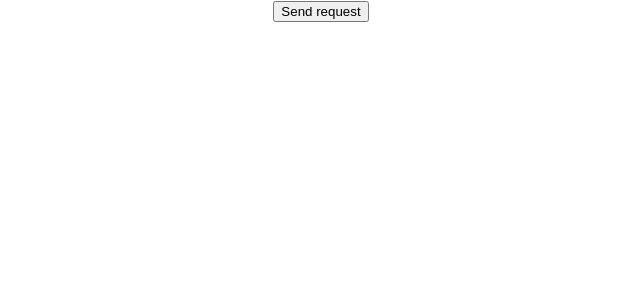
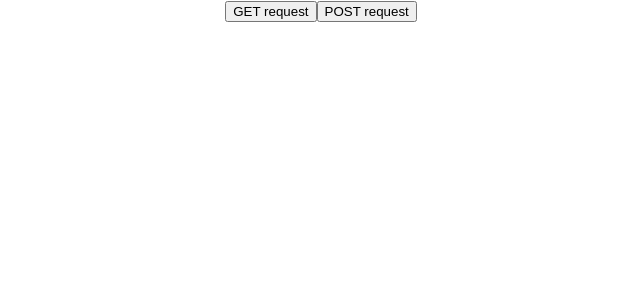
Before and after one commit to NikolayLemehov/counting2, a React (Create React App) app: page / in a window 1280 px wide. Shown: the top 300 px of the page, without its empty margins (319-959 px from the left). Built offline with nearby package versions, Linux system fonts and the light colour scheme.

Commit message:
Add POST button, add config

```diff
--- a/src/componets/App.js
+++ b/src/componets/App.js
@@ -1,17 +1,25 @@
 import './App.css';
 import axios from "axios";
+import {URL_API} from "../config";
 
 function App() {
-  const clickHandler = () => {
+  const clickGetHandler = () => {
     console.log('click')
-    axios.get(`http://localhost:5000/api/auth/request`)
+    axios.get(`${URL_API}api/auth/request`)
+      .then(res => console.log('response', res.data))
+      .catch(e => console.log('error', e))
+  }
+  const clickPostHandler = () => {
+    console.log('click')
+    axios.post(`${URL_API}api/auth/request`, {surname: 'Liemiekhov'})
       .then(res => console.log('response', res.data))
       .catch(e => console.log('error', e))
   }
 
   return (
     <div className="App">
-      <button type={"button"} onClick={clickHandler}>Send request</button>
+      <button type={"button"} onClick={clickGetHandler}>GET request</button>
+      <button type={"button"} onClick={clickPostHandler}>POST request</button>
     </div>
   );
 }
--- /dev/null
+++ b/src/config.js
@@ -0,0 +1,2 @@
+export const URL_API = 'https://counting-server-220515.herokuapp.com/'
+// export const URL_API = 'http://localhost:5000/'
```
